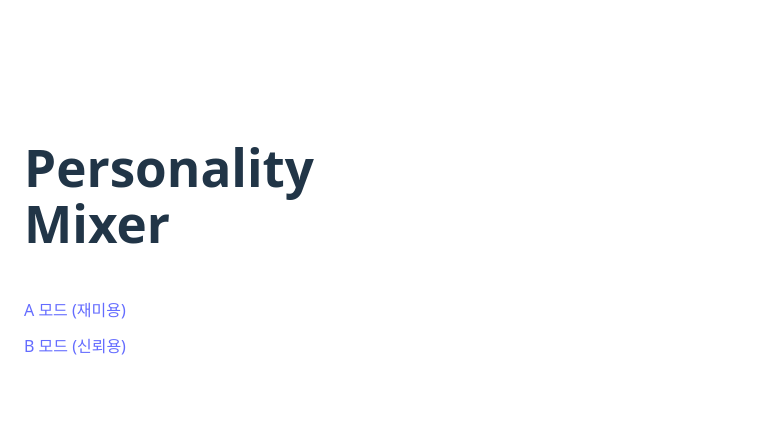
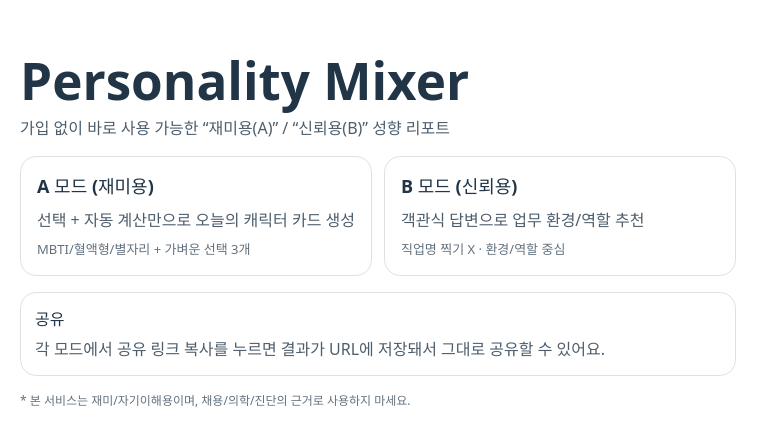
Before and after one commit to roycekim84/personality-mixer, a React (Vite) app: page / in a window 1280 px wide. Shown: the part 169-614 px from the top of the page, without its empty margins (0-779 px from the left). Built offline with nearby package versions, Linux system fonts and the light colour scheme.

Commit message:
Fix ModeB distribution section (remove require) + show titles

```diff
--- a/src/App.tsx
+++ b/src/App.tsx
@@ -2,23 +2,72 @@ import { Routes, Route, Link } from "react-router-dom";
 import ModeA from "./pages/ModeA";
 import ModeB from "./pages/ModeB";
 
-export default function App() {
+function Home() {
   return (
-    <div style={{ padding: 24 }}>
-      <Routes>
-        <Route
-          path="/"
-          element={
-            <div style={{ display: "grid", gap: 12, maxWidth: 420 }}>
-              <h1>Personality Mixer</h1>
-              <Link to="/a">A 모드 (재미용)</Link>
-              <Link to="/b">B 모드 (신뢰용)</Link>
-            </div>
-          }
-        />
-        <Route path="/a" element={<ModeA />} />
-        <Route path="/b" element={<ModeB />} />
-      </Routes>
+    <div style={{ maxWidth: 920, margin: "0 auto", padding: 20, display: "grid", gap: 16 }}>
+      <div style={{ display: "grid", gap: 8 }}>
+        <h1 style={{ margin: 0 }}>Personality Mixer</h1>
+        <div style={{ opacity: 0.8 }}>
+          가입 없이 바로 사용 가능한 “재미용(A)” / “신뢰용(B)” 성향 리포트
+        </div>
+      </div>
+
+      <div style={{ display: "grid", gridTemplateColumns: "1fr 1fr", gap: 12 }}>
+        <Link
+          to="/a"
+          style={{
+            textDecoration: "none",
+            color: "inherit",
+            border: "1px solid rgba(0,0,0,0.12)",
+            borderRadius: 16,
+            padding: 16,
+            display: "grid",
+            gap: 8,
+          }}
+        >
+          <div style={{ fontSize: 18, fontWeight: 900 }}>A 모드 (재미용)</div>
+          <div style={{ opacity: 0.8 }}>선택 + 자동 계산만으로 오늘의 캐릭터 카드 생성</div>
+          <div style={{ opacity: 0.7, fontSize: 13 }}>MBTI/혈액형/별자리 + 가벼운 선택 3개</div>
+        </Link>
+
+        <Link
+          to="/b"
+          style={{
+            textDecoration: "none",
+            color: "inherit",
+            border: "1px solid rgba(0,0,0,0.12)",
+            borderRadius: 16,
+            padding: 16,
+            display: "grid",
+            gap: 8,
+          }}
+        >
+          <div style={{ fontSize: 18, fontWeight: 900 }}>B 모드 (신뢰용)</div>
+          <div style={{ opacity: 0.8 }}>객관식 답변으로 업무 환경/역할 추천</div>
+          <div style={{ opacity: 0.7, fontSize: 13 }}>직업명 찍기 X · 환경/역할 중심</div>
+        </Link>
+      </div>
+
+      <div style={{ border: "1px solid rgba(0,0,0,0.12)", borderRadius: 16, padding: 14 }}>
+        <div style={{ fontWeight: 900, marginBottom: 6 }}>공유</div>
+        <div style={{ opacity: 0.8 }}>
+          각 모드에서 <b>공유 링크 복사</b>를 누르면 결과가 URL에 저장돼서 그대로 공유할 수 있어요.
+        </div>
+      </div>
+
+      <div style={{ opacity: 0.7, fontSize: 12 }}>
+        * 본 서비스는 재미/자기이해용이며, 채용/의학/진단의 근거로 사용하지 마세요.
+      </div>
     </div>
   );
 }
+
+export default function App() {
+  return (
+    <Routes>
+      <Route path="/" element={<Home />} />
+      <Route path="/a" element={<ModeA />} />
+      <Route path="/b" element={<ModeB />} />
+    </Routes>
+  );
+}
--- a/src/pages/ModeA.tsx
+++ b/src/pages/ModeA.tsx
@@ -3,8 +3,7 @@ import * as htmlToImage from "html-to-image";
 import {
   BLOOD_OPTIONS,
   MBTI_OPTIONS,
-  buildModeAResult,
-  type ModeAInput,
+  buildModeAResult
 } from "../data/modeA";
 import { useEffect } from "react";
 import { getSearchParam, setSearchParams, copyToClipboard } from "../utils/urlState";
@@ -205,8 +204,9 @@ useEffect(() => {
       <div
         ref={cardRef}
         style={{
-          width: 600,
-          height: 750,
+            width: "100%",
+            maxWidth: 600,
+            aspectRatio: "4 / 5",
             position: "relative",
             borderRadius: 24,
             overflow: "hidden",
@@ -214,6 +214,7 @@ useEffect(() => {
             backgroundSize: "cover",
             backgroundPosition: "center",
         }}
+
       >
         {/* 가독성 오버레이 */}
         <div
--- a/src/pages/ModeB.tsx
+++ b/src/pages/ModeB.tsx
@@ -1,7 +1,18 @@
-import { useMemo, useState } from "react";
-import { B_QUESTIONS, buildModeBResult, type BChoiceKey, type ModeBAnswers } from "../data/modeB";
-import { useEffect } from "react";
-import { getSearchParam, setSearchParams, copyToClipboard, encodeABC, decodeABC } from "../utils/urlState";
+import { useEffect, useMemo, useState } from "react";
+import {
+  B_QUESTIONS,
+  B_TYPES,
+  buildModeBResult,
+  type BChoiceKey,
+  type ModeBAnswers,
+} from "../data/modeB";
+import {
+  getSearchParam,
+  setSearchParams,
+  copyToClipboard,
+  encodeABC,
+  decodeABC,
+} from "../utils/urlState";
 
 export default function ModeB() {
   const [answers, setAnswers] = useState<ModeBAnswers>(() => {
@@ -20,10 +31,18 @@ export default function ModeB() {
   setSearchParams({ b: encoded });
 }, [answers]);
 
+  const result = useMemo(() => buildModeBResult(answers), [answers]);
+  const ratio = result.total ? result.answeredCount / result.total : 0;
+const confidence =
+  ratio >= 0.9 ? { label: "높음", hint: "답변이 충분해서 추천 신뢰도가 높아요." } :
+  ratio >= 0.6 ? { label: "보통", hint: "대체로 괜찮아요. 몇 개 더 답하면 좋아요." } :
+  { label: "낮음", hint: "아직 정보가 적어요. 더 답하면 정확도가 올라가요." };
 
+  const isDone = result.answeredCount === result.total;
 
-  const result = useMemo(() => buildModeBResult(answers), [answers]);
-  const isDone = result.answeredCount === result.total;
+const maxScore = Math.max(...result.ranked.map((x) => x.v), 1);
+const blendLine = `주 성향은 ${result.topInfo.title}, 보조 성향은 ${result.secondInfo.title} 쪽이 함께 섞여 있어요.`;
+
 
   function setAnswer(qid: string, key: BChoiceKey) {
     setAnswers((prev) => ({ ...prev, [qid]: key }));
@@ -57,6 +76,8 @@ export default function ModeB() {
     lines.push("* 자기이해/참고용(채용/진단 판단 용도 아님)");
 
     const text = lines.join("\n");
+
+
 
     try {
       await navigator.clipboard.writeText(text);
@@ -131,6 +152,15 @@ export default function ModeB() {
             <div style={{ opacity: 0.7, fontSize: 13 }}>
               2순위 성향: {result.secondInfo.title}
             </div>
+            <div style={{ marginTop: 8, display: "grid", gap: 6 }}>
+                <div style={{ fontSize: 13, opacity: 0.75 }}>
+                    신뢰도: <b>{confidence.label}</b> · {confidence.hint}
+                </div>
+                <div style={{ height: 8, borderRadius: 999, background: "rgba(0,0,0,0.08)", overflow: "hidden" }}>
+                    <div style={{ width: `${Math.round(ratio * 100)}%`, height: "100%", background: "rgba(0,0,0,0.35)" }} />
+                </div>
+            </div>
+
           </div>
 
           <div style={{ display: "flex", gap: 10, alignItems: "center" }}>
@@ -164,6 +194,32 @@ export default function ModeB() {
         )}
 
         <div style={{ display: "grid", gap: 12, marginTop: 14 }}>
+<section>
+  <div style={{ fontWeight: 900, marginBottom: 6 }}>🧩 혼합 설명</div>
+  <div style={{ opacity: 0.85 }}>{blendLine}</div>
+</section>
+
+<section>
+  <div style={{ fontWeight: 900, marginBottom: 8 }}>📊 점수 분포</div>
+  <div style={{ display: "grid", gap: 8 }}>
+    {result.ranked.map(({ k, v }) => (
+      <div key={k} style={{ display: "grid", gap: 4 }}>
+        <div style={{ display: "flex", justifyContent: "space-between", fontSize: 13, opacity: 0.85 }}>
+          <span>{B_TYPES[k].title}</span>
+          <span>{v}</span>
+        </div>
+        <div style={{ height: 8, borderRadius: 999, background: "rgba(0,0,0,0.08)", overflow: "hidden" }}>
+          <div style={{ width: `${Math.round((v / maxScore) * 100)}%`, height: "100%", background: "rgba(0,0,0,0.35)" }} />
+        </div>
+      </div>
+    ))}
+  </div>
+  <div style={{ opacity: 0.65, fontSize: 12, marginTop: 8 }}>
+    * 점수는 “성향 경향”을 보여주는 참고값이에요.
+  </div>
+</section>
+
+
           <section>
             <div style={{ fontWeight: 900, marginBottom: 6 }}>✅ 추천 환경</div>
             <ul style={{ margin: 0, paddingLeft: 18 }}>
```
Lines whose indentation alone changed are shown as unchanged.
